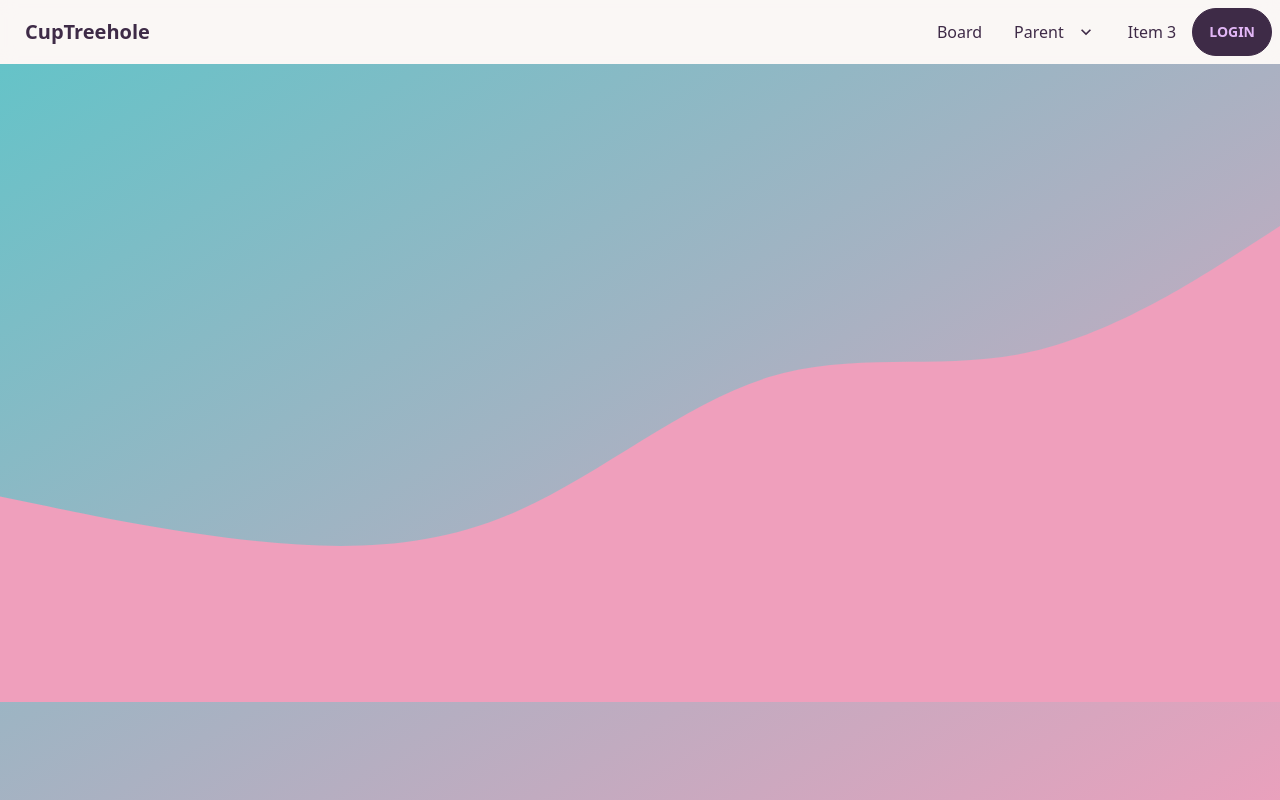
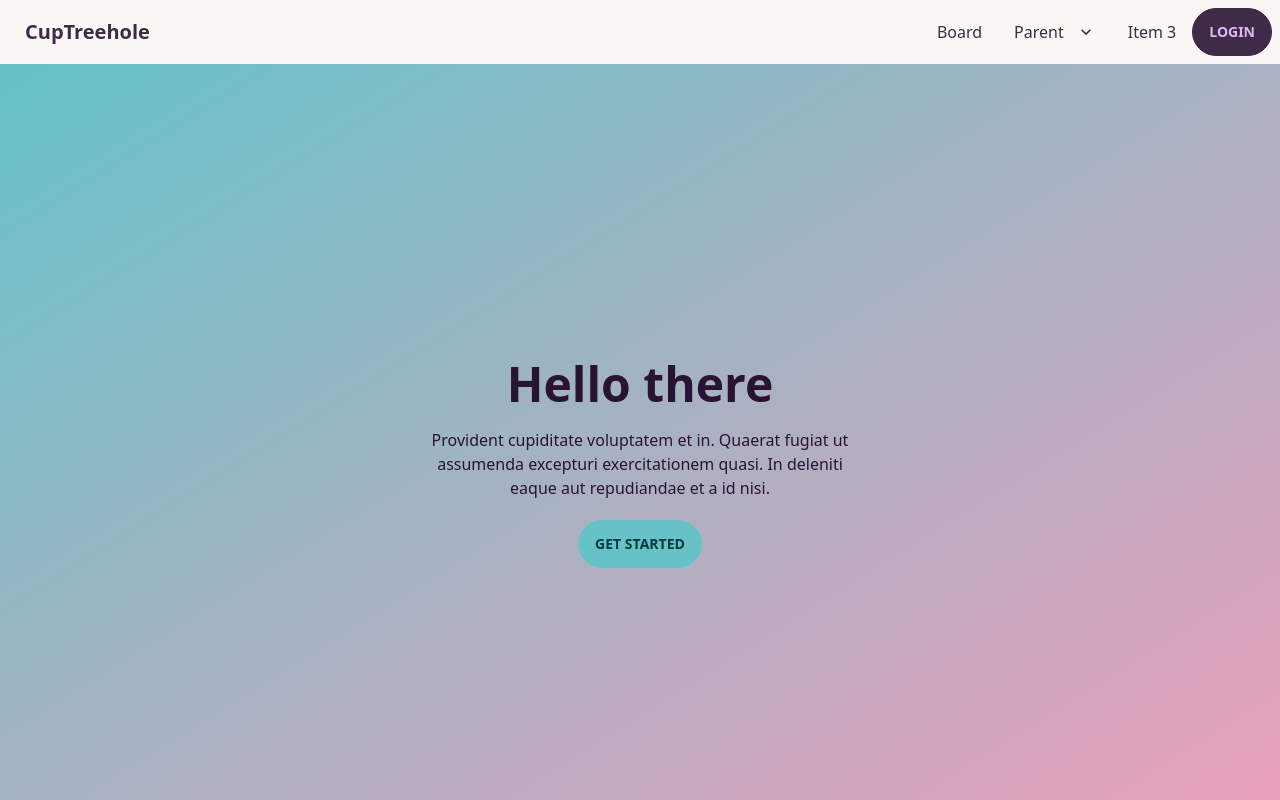
Before and after one commit to Dicarbene/CupTreehole, a Vue app: page / in a window 1280 px wide. Shown: the top 800 px of the page. Built offline with nearby package versions, Linux system fonts and the light colour scheme.

Commit message:
Static page updated
Scroll button implemented.
Home page rewrote.

```diff
--- a/package.json
+++ b/package.json
@@ -3,7 +3,7 @@
   "author": {
     "name": "Xujie Wan",
     "email": "michaelnatvollhardt@gmail.com"},
-  "version": "0.1.0",
+  "version": "0.1.2",
   "scripts": {
     "dev": "vite",
     "build": "vite build",
--- /dev/null
+++ b/src/components/Buttons/toBottomButton.vue
@@ -0,0 +1 @@
+<script setup></script>
--- /dev/null
+++ b/src/components/Buttons/toTopButton.vue
@@ -0,0 +1,2 @@
+<script setup>
+</script>
--- a/src/components/NavT.vue
+++ b/src/components/NavT.vue
@@ -1,10 +1,24 @@
+<script setup>
+  const backToTop = () => {
+    window.scrollTo({
+      top: 0,
+      behavior: 'smooth'
+    })
+  }
+  const backToBottom = () => {
+    window.scrollTo({
+      top: document.body.scrollHeight,
+      behavior: 'smooth'
+    })
+  }
+</script>
 <template>
   <ul class="menu bg-base-100 w-24 rounded-box">
     <li>
-      <a>Top</a>
+      <a @click="backToTop()">Top</a>
     </li>
     <li>
-      <a>Bottom</a>
+      <a @click="backToBottom()">Bottom</a>
     </li>
   </ul>
 </template>
--- a/src/views/Home.vue
+++ b/src/views/Home.vue
@@ -6,10 +6,8 @@ import SectionT from '../components/SectionT.vue'
 import NavT from '../components/NavT.vue'
 import HeaderT from '../components/HeaderT.vue'
 import testView from '../components/testView.vue'
-</script>
+/*
 
-<template>
-  <main class="hero from-primary to-secondary bg-gradient-to-br text-primary-content min-h-screen">
     <svg
       class="fill-secondary col-start-1 row-start-1 h-full w-full"
       width="1600"
@@ -22,6 +20,18 @@ import testView from '../components/testView.vue'
         d="M0 338L53.3 349.2C106.7 360.3 213.3 382.7 320 393.8C426.7 405 533.3 405 640 359.3C746.7 313.7 853.3 222.3 960 189.2C1066.7 156 1173.3 181 1280 159.2C1386.7 137.3 1493.3 68.7 1546.7 34.3L1600 0V595H1546.7C1493.3 595 1386.7 595 1280 595C1173.3 595 1066.7 595 960 595C853.3 595 746.7 595 640 595C533.3 595 426.7 595 320 595C213.3 595 106.7 595 53.3 595H0V338Z"
       />
     </svg>
+*/
+</script>
+
+<template>
+  <main class="hero from-primary to-secondary bg-gradient-to-br text-primary-content min-h-screen h-auto">
+    <div class="hero-content text-center text-neutral">
+    <div class="max-w-md">
+      <h1 class="mb-5 text-5xl font-bold">Hello there</h1>
+      <p class="mb-5">Provident cupiditate voluptatem et in. Quaerat fugiat ut assumenda excepturi exercitationem quasi. In deleniti eaque aut repudiandae et a id nisi.</p>
+      <button class="btn btn-primary">Get Started</button>
+    </div>
+  </div>
   </main>
 
   <FooterT />
```
Also changed, not shown: 1 other file (tests, documents, lock files or other folders).
